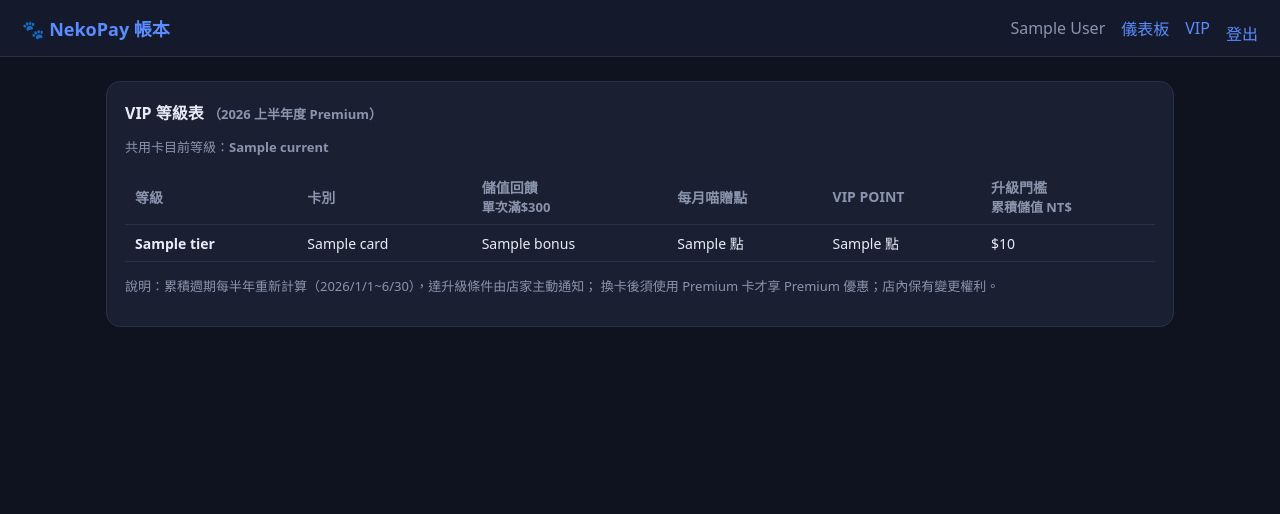
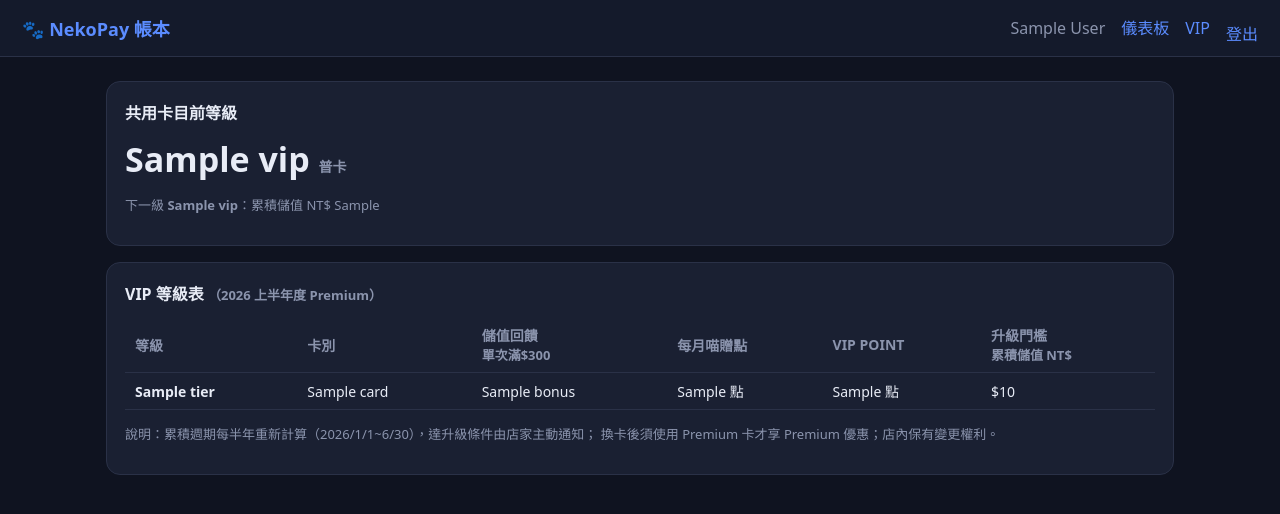
Before and after one commit to jason122490/IKUZO_NekoPay, a Python web app: template app/templates/vip.html in a window 1280 px wide. Shown: the top 514 px of the page. Run offline with Jinja, Linux system fonts and the light colour scheme; the template is opened without the code that fills it: most values are stand-ins (such as "Sample title", 1, 10 or a date in 2020).

Commit message:
Move VIP status into /vip page; fix logout alignment
- Remove the VIP card from the dashboard; the /vip page now shows the shared
  card's current tier + next-tier progress above the tier table.
- Logout alignment: the <form> wrapper now uses display:contents so the button
  is a direct flex sibling of the nav links, with matching font/line-height/
  padding, so it lines up with the other nav items.

Co-Authored-By: Claude Opus 4.8 (1M context) <noreply@anthropic.com>

```diff
--- a/app/static/style.css
+++ b/app/static/style.css
@@ -27,11 +27,13 @@ button { margin-top:12px; padding:9px 14px; border-radius:9px; border:1px solid
   background:#222a40; color:var(--ink); cursor:pointer; font-size:14px; }
 button.primary { background:var(--accent); border-color:var(--accent); color:#0b0f1a; font-weight:600; }
 button.link { background:none; border:none; color:var(--accent); padding:4px 6px;
-  font:inherit; line-height:1; }
+  font:inherit; cursor:pointer; }
 button.link.danger { color:var(--neg); }
-/* keep the logout button on the same baseline as the nav links */
-.nav nav form.inline { margin:0; display:inline-flex; align-items:center; }
-.nav nav form.inline button.link { padding:0; }
+/* logout lives in a <form>; display:contents removes that wrapper box so the
+   button becomes a direct flex sibling of the nav links and aligns with them */
+.nav nav form.inline { display:contents; }
+.nav nav a, .nav nav .who, .nav nav button.link {
+  display:inline-flex; align-items:center; line-height:1; padding:0; }
 .inline { display:inline; }
 table { width:100%; border-collapse:collapse; font-size:14px; }
 th, td { text-align:left; padding:8px 10px; border-bottom:1px solid var(--line); }
--- a/app/templates/vip.html
+++ b/app/templates/vip.html
@@ -3,8 +3,23 @@
 {% block content %}
 <div class="grid">
   <section class="card wide">
+    <h2>共用卡目前等級</h2>
+    {% if vip %}
+      <p class="big">{{ vip.name }}
+        {% if vip.is_premium %}<span class="pos" style="font-size:14px">Premium</span>
+        {% else %}<span class="muted" style="font-size:14px">普卡</span>{% endif %}</p>
+      {% if vip.next_name %}
+        <p class="muted">下一級 <b>{{ vip.next_name }}</b>：累積儲值 NT$ {{ vip.next_value }}</p>
+      {% else %}
+        <p class="muted">已達最高等級 🎉</p>
+      {% endif %}
+    {% else %}
+      <p class="muted">尚未同步 VIP 資訊（管理員可在「歸戶/對帳」按立即同步）。</p>
+    {% endif %}
+  </section>
+
+  <section class="card wide">
     <h2>VIP 等級表 <span class="muted">（2026 上半年度 Premium）</span></h2>
-    {% if current %}<p class="muted">共用卡目前等級：<b>{{ current }}</b></p>{% endif %}
     <table>
       <thead>
         <tr><th>等級</th><th>卡別</th><th>儲值回饋<br><span class="muted">單次滿$300</span></th>
```
Also changed, not shown: app/templates/dashboard.html (+0 -14 lines), app/web.py (+14 -16 lines).
